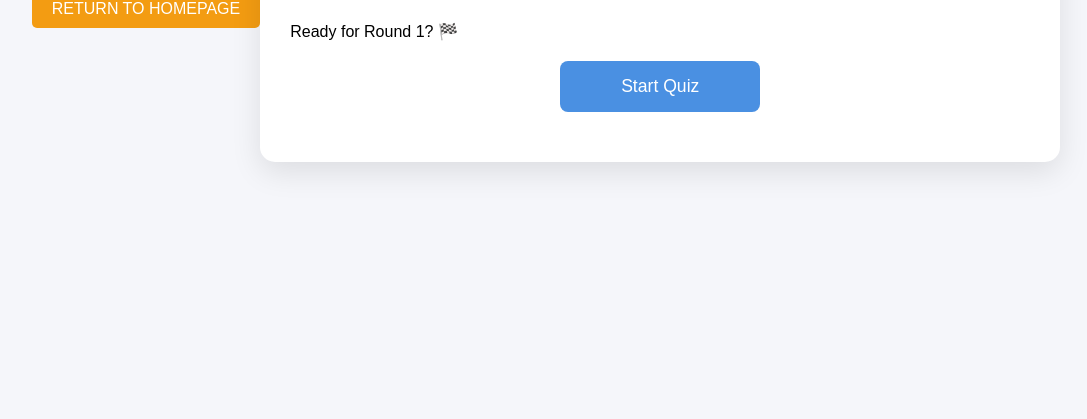
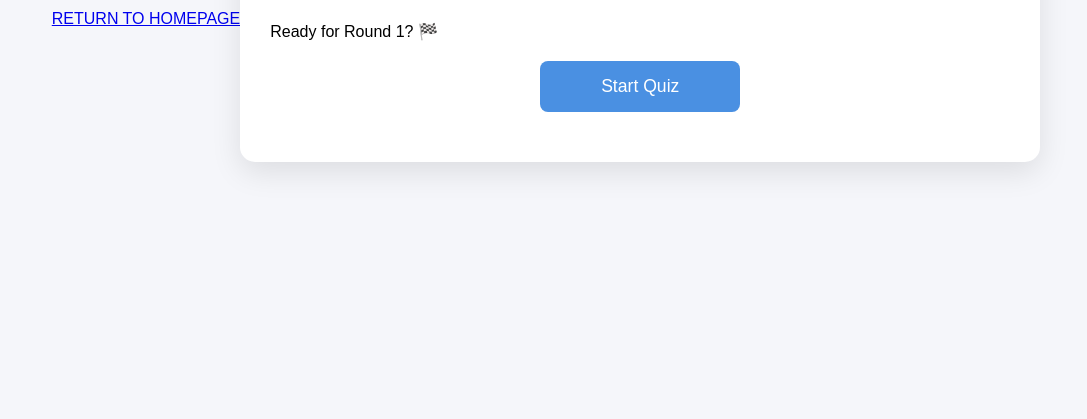
Before and after one commit to Testyourspeed/finmath, a plain HTML site: page index.html in a window 1280 px wide. Shown: the part 381-800 px from the top of the page, without its empty margins (94-1181 px from the left). Drawn offline with Linux system fonts and the light colour scheme.

Commit message:
Update index.html

```diff
--- a/index.html
+++ b/index.html
@@ -7,11 +7,7 @@
     <link rel="stylesheet" href="styles.css">
 </head>
 <body>
-    <!-- Return to Homepage Button -->
-    <div class="return-home">
-        <a href="index.html" class="return-button">RETURN TO HOMEPAGE</a>
-    </div>
-
+   <a href="https://mathpremium.github.io/mathpremium-/" class="return-homepage">RETURN TO HOMEPAGE</a>
     <div class="quiz-container">
         <div class="timer-bar"></div>
         <div class="quiz-header">
```
